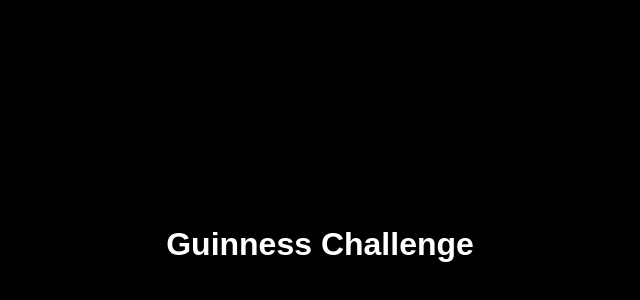
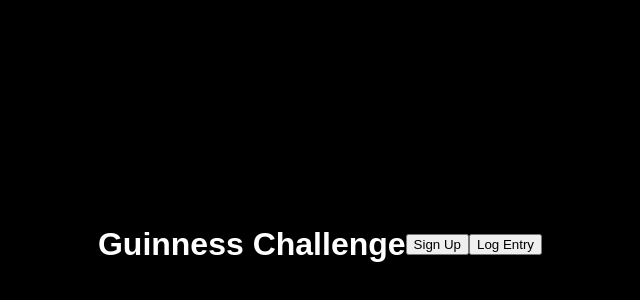
Before and after one commit to sashby26/guinnesschallengetally, a plain HTML site: page index.html in a window 1280 px wide. Shown: the part 156-456 px from the top of the page, without its empty margins (320-960 px from the left). Drawn offline with Linux system fonts and the light colour scheme.

Commit message:
Update index.html

```diff
--- a/index.html
+++ b/index.html
@@ -20,5 +20,7 @@
 </head>
 <body>
     <h1>Guinness Challenge</h1>
+    <button onclick="location.href='signup.html'">Sign Up</button>
+    <button onclick="location.href='logentry.html'">Log Entry</button>
 </body>
 </html>
```
